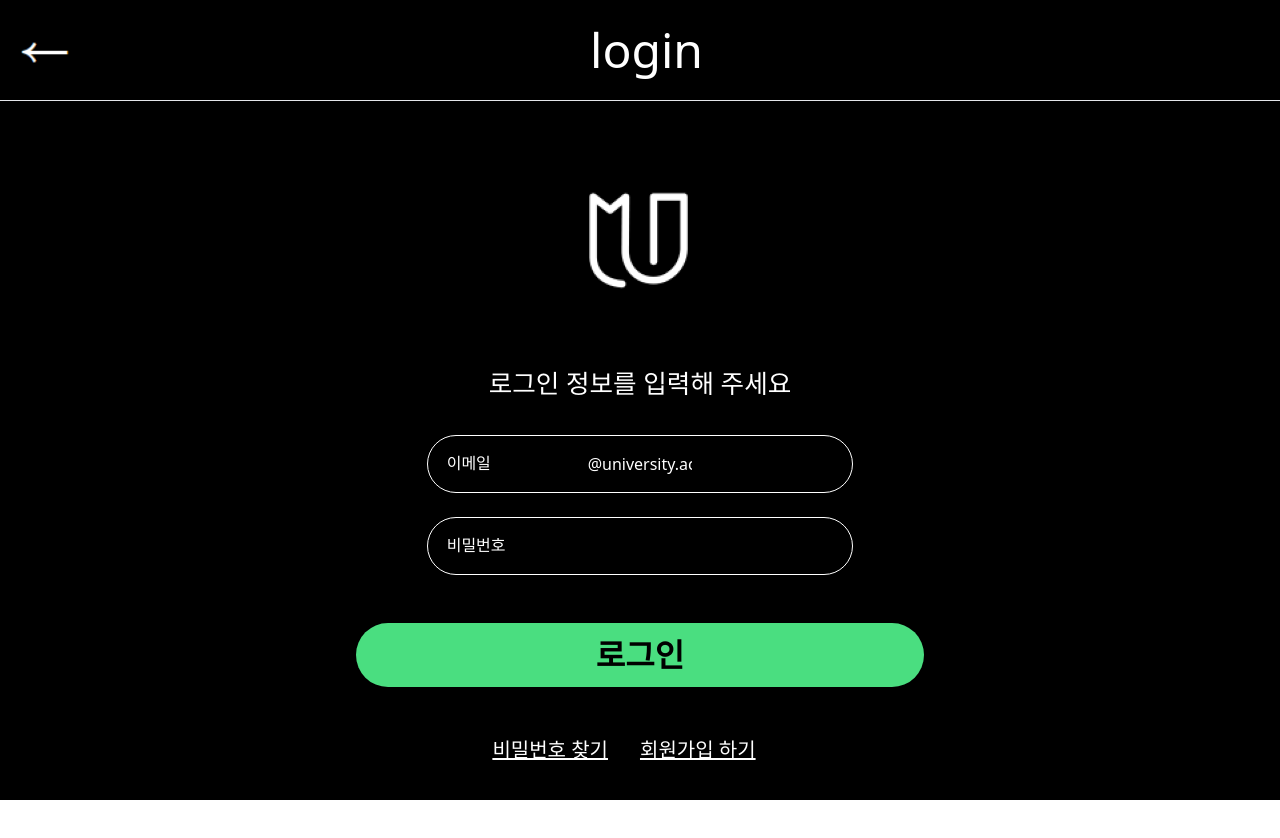
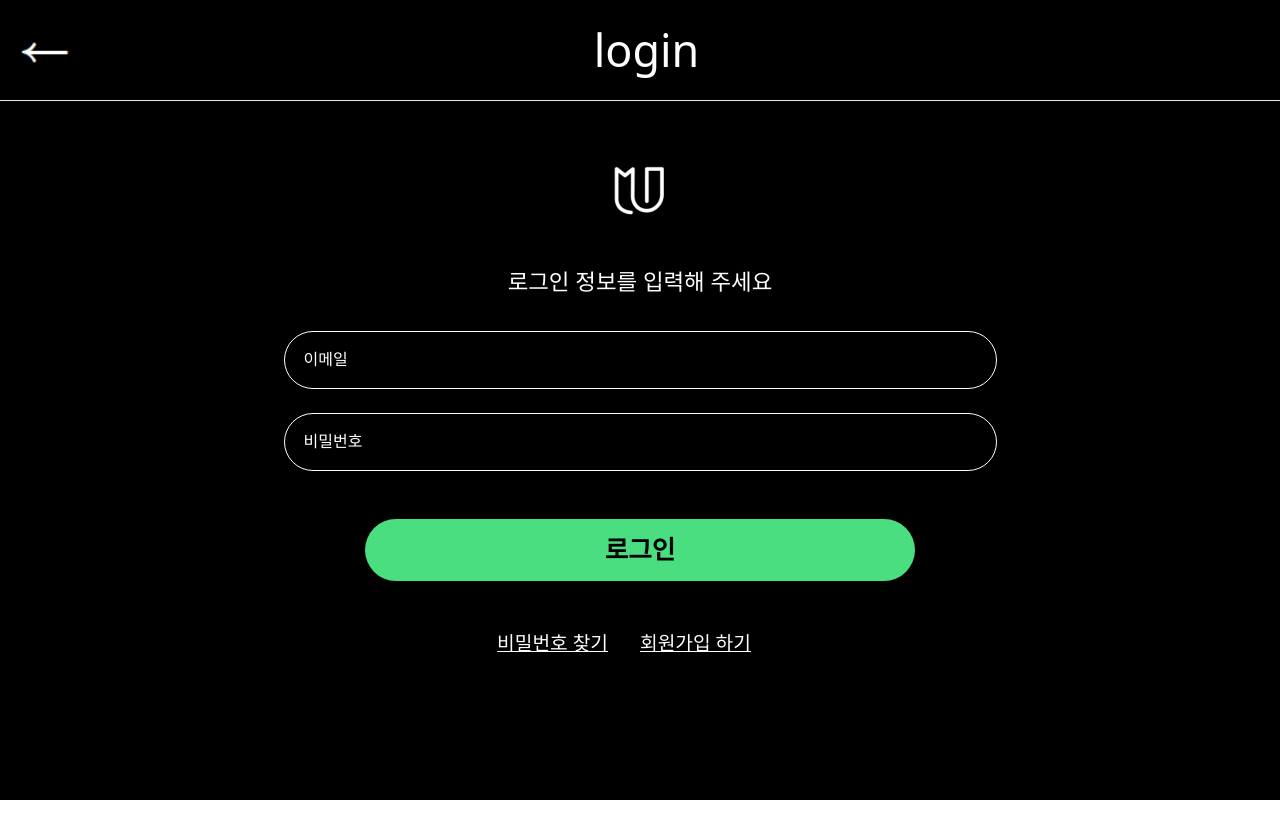
Before and after one commit to UMC-Umark/umark-FE, a React (Create React App) app: page /Login in a window 1280 px wide. Shown: the top 838 px of the page. After the commit the page ends 800 px from the top, so only its background shows below. Built offline with nearby package versions, Linux system fonts and the light colour scheme.

Commit message:
[FEAT]-agreements page

```diff
--- a/src/css/Agree.css
+++ b/src/css/Agree.css
@@ -1,11 +1,11 @@
 .custom-signuptitle {
-    font-size:3rem;
+    font-size:2.8rem;
     margin-left:-5rem;
 }
 
 .custom-nextbutton1 {
     display:inline-block;
-    font-size:1.3rem;
+    font-size:1.4rem;
     text-align: center;
 
 }
@@ -14,7 +14,11 @@
     width:53%;
 }
 .custom-agreee {
-    font-size: 1.875rem;
+    font-size: 1.4rem;
+}
+
+.custom-text {
+    font-size: 1.2rem;
 }
 
 /* 모바일 화면에서의 스타일 */
--- a/src/css/Login.css
+++ b/src/css/Login.css
@@ -1,16 +1,16 @@
 .custom-logintitle {
-    font-size:3rem;
+    font-size:2.8rem;
     margin-left:-5rem;
 }
 
 .custom-info1 {
     text-align: center;
-    font-size: 1.6rem;
+    font-size: 1.4rem;
 }
 
 .custom-loginbutton1 {
     display:inline-block;
-    font-size:2rem;
+    font-size:1.6rem;
     text-align: center;
 }
 
@@ -23,8 +23,12 @@
 }
 
 .custom-links {
-    font-size: 1.25rem;
+    font-size: 1.2rem;
     margin-right: 2rem;
+}
+
+.custom-form1 {
+    width:62%;
 }
 
 /* 모바일 화면에서의 스타일 */
@@ -55,11 +59,12 @@
     }
 
     .custom-logininput {
-        width: 90%;
+        text-align:left;
+        width: 95%;
         color:white;
         max-width: 100%; /* 최대 너비를 100%로 설정하여 가로폭에 꽉 차게 함 */
         height:3.5rem;
-        padding-left: 5rem;
+        padding-left: 6rem;
     }
     .custom-loginbutton1 {
         height:3.5rem;
@@ -73,7 +78,7 @@
         padding-left:3rem;
     }
     .custom-loginform {
-        width:85%;
+        width:90%;
     }
     .custom-loginlabel {
         font-size:1rem;
--- a/src/css/Signup.css
+++ b/src/css/Signup.css
@@ -1,9 +1,9 @@
 .custom-signuptitle {
-    font-size:3.75rem;
+    font-size:2.8rem;
 }
 
-.custom-info {
-    font-size: 2.25rem;
+.custom-info2 {
+    font-size: 1.5rem;
 }
 
 .custom-signupform2 {
--- a/src/pages/Agreement.jsx
+++ b/src/pages/Agreement.jsx
@@ -62,7 +62,7 @@ export default function Agreement() {
         <div className="mb-12" />
       </div>
       <hr />
-      <div className="mb-12" />
+      <div className="mb-9" />
       <div className="custom-agreeform border border-1 border-white rounded-3xl w-2/3 m-auto">
         <br />
         <div className="flex items-center justify-center">
@@ -75,7 +75,7 @@ export default function Agreement() {
             <div className="mb-2" />
             <p className="custom-agreee">서비스 약관에 동의해 주세요</p>
           </label>
-          <div className="mb-12" />
+          <div className="mb-8" />
           <div className="text-center relative">
             <div className="custom-check">
               <input
@@ -88,10 +88,7 @@ export default function Agreement() {
                 className="w-5 h-5"
               />
 
-              <label
-                htmlFor="agree_check_used"
-                className="custom-text text-2xl ml-2"
-              >
+              <label htmlFor="agree_check_used" className="custom-text ml-2">
                 [필수] umark 계정 약관
               </label>
             </div>
@@ -105,10 +102,7 @@ export default function Agreement() {
                 onChange={handleAgreementChange}
                 className="w-5 h-5"
               />
-              <label
-                htmlFor="agree_check_info"
-                className="custom-text text-2xl ml-2"
-              >
+              <label htmlFor="agree_check_info" className="custom-text ml-2">
                 [필수] 개인정보 수집 및 이용 동의
               </label>
             </div>
@@ -116,7 +110,7 @@ export default function Agreement() {
             <div className="flex items-center justify-center">
               <hr className="custom-ho" />
             </div>
-            <div className="mb-5" />
+            <div className="mb-2" />
             <div className="custom-check">
               <input
                 type="checkbox"
@@ -133,17 +127,17 @@ export default function Agreement() {
                 모두 동의하기
               </label>
             </div>
-            <div className="mb-20" />
+            <div className="mb-10" />
             <button
               type="button"
               id="open"
-              className={`custom-nextbutton1 bg-white text-black px-80 py-4 rounded-full font-bold
+              className={`custom-nextbutton1 bg-white text-black px-60 py-3 rounded-full font-bold
               }`}
               onClick={handleNextButtonClick}
             >
               다음
             </button>
-            <div className="mb-20" />
+            <div className="mb-4" />
             <div>{modalVisible && <Modal closeModal={closeModal} />}</div>
           </div>
         </div>
--- a/src/pages/Login.jsx
+++ b/src/pages/Login.jsx
@@ -19,14 +19,14 @@ export default function Login() {
       </div>
       <hr />
       <div className="mb-10" />
-      <div className="custom-loginform border-white rounded-3xl w-2/3 m-auto">
+      <main className="flex-1 flex flex-col items-center justify-center border-white">
         <div className="flex items-center justify-center">
-          <div className="mb-40" />
+          <div className="mb-20" />
           <img src={logo} alt="umark" />
         </div>
         <br />
         <p className="custom-info1"> 로그인 정보를 입력해 주세요</p>
-        <div className="custom-form1 text-center inline-block rounded-lg border-white w-full">
+        <div className="custom-form1 text-center inline-block rounded-lg border-white">
           <div className="mb-8" />
           <div className="relative">
             <span className="custom-loginlabel absolute left-50 top-50 text-white mt-4 ml-5">
@@ -34,8 +34,7 @@ export default function Login() {
             </span>
             <input
               name="email"
-              placeholder="@university.ac.kr"
-              className="custom-logininput bg-black text-white w-1/2 px-40 py-4 rounded-full text-left focus:outline-none border border-1 border-white placeholder-white"
+              className="custom-logininput bg-black text-white px-60 py-4 rounded-full text-left focus:outline-none border border-1 border-white"
             />
             <br />
             <br />
@@ -45,14 +44,14 @@ export default function Login() {
             <input
               name="password"
               type="password"
-              className="custom-logininput bg-black text-white w-1/2 px-40 py-4 rounded-full focus:outline-none border border-1 border-white"
+              className="custom-logininput bg-black text-white px-60 py-4 rounded-full focus:outline-none border border-1 border-white"
             />
           </div>
           <div className="mb-12" />
           <Link to="/Umark">
             <button
               type="button"
-              className="custom-loginbutton1 bg-green-400 text-black px-60 py-2 rounded-full font-bold"
+              className="custom-loginbutton1 bg-green-400 text-black px-60 py-3 rounded-full font-bold"
             >
               로그인
             </button>
@@ -69,10 +68,9 @@ export default function Login() {
                 회원가입 하기
               </p>
             </Link>
-            <div className="mb-20" />
           </div>
         </div>
-      </div>
+      </main>
     </div>
   );
 }
--- a/src/pages/Signup.jsx
+++ b/src/pages/Signup.jsx
@@ -98,7 +98,7 @@ export default function Signup() {
           <img src={logo} alt="umark" />
         </div>
         <div className="mb-12" />
-        <p className="custom-info">회원가입 정보를 입력해 주세요</p>
+        <p className="custom-info2">회원가입 정보를 입력해 주세요</p>
         <div className="mb-10" />
         <div className="custom-signupform2 text-center inline-block relative">
           <span className="custom-label absolute ml-4 left-50 top-50 text-white mt-4">
```
Also changed, not shown: src/img/logo.png.
